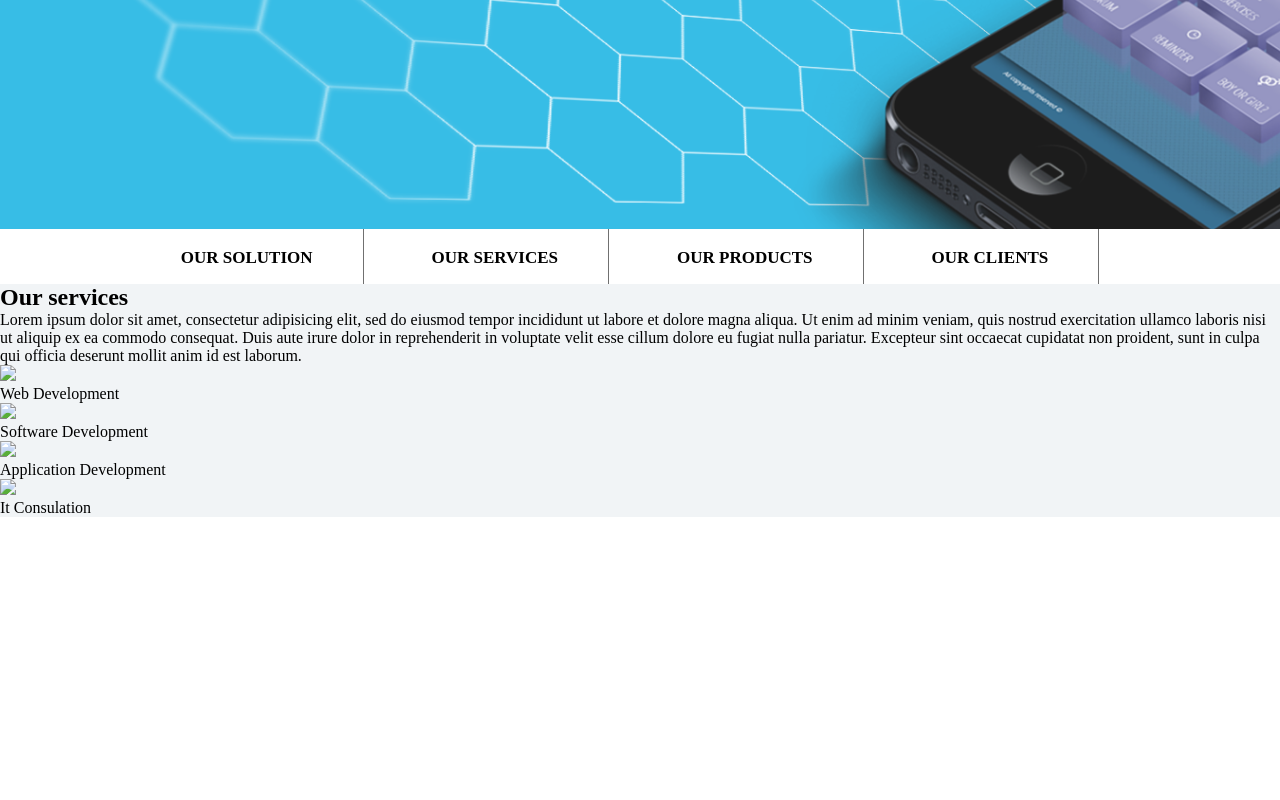
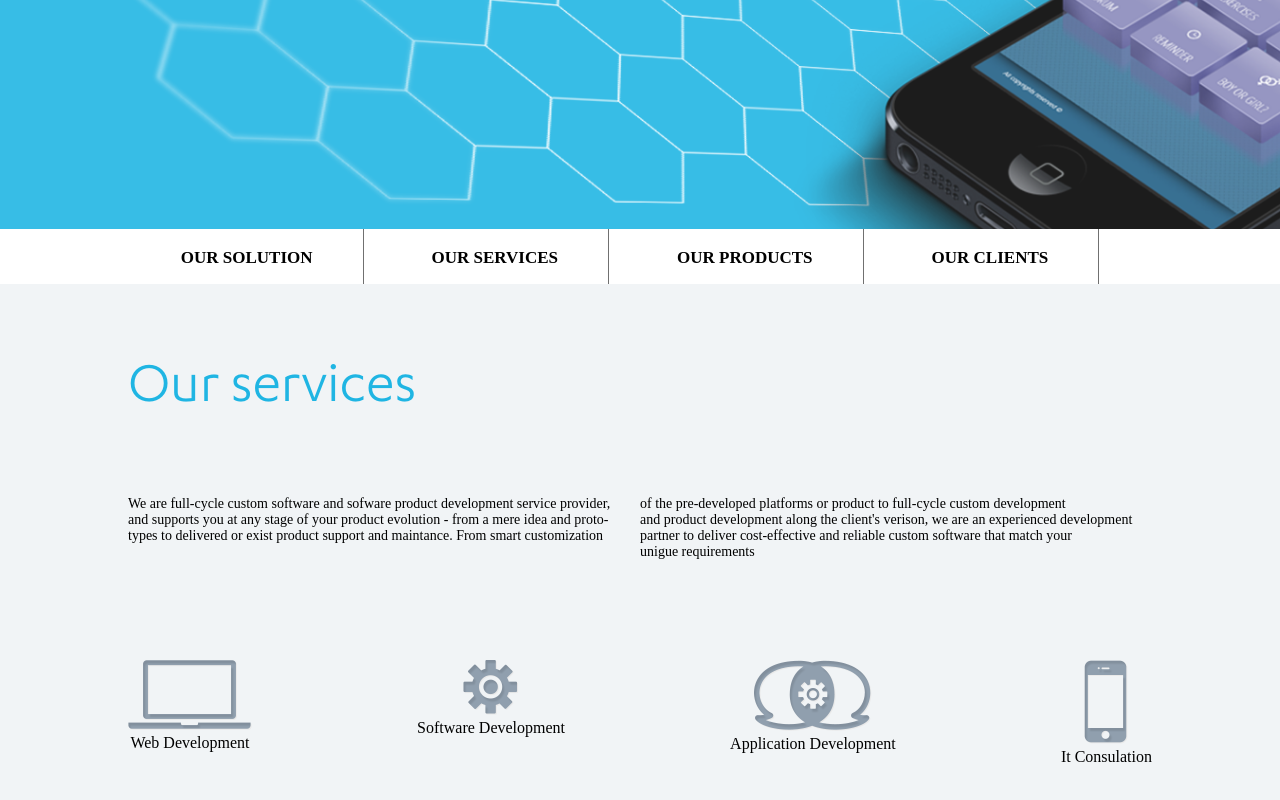
Before and after one commit to wojciechsmolarek/PSD_to_HTML, a website: page src/index.html in a window 1280 px wide. Shown: the part 446-1246 px from the top of the page. Before the commit the page ends 963 px from the top, so only its background shows below. Drawn offline with Linux system fonts and the light colour scheme.

Commit message:
Our services section

```diff
--- a/src/index.html
+++ b/src/index.html
@@ -35,30 +35,37 @@
       </ul>
     </nav>
     <section class="services">
+      <div class="wrapper">
         <h2 class="section-header"> Our services</h2>
 
-        <p>Lorem ipsum dolor sit amet, consectetur adipisicing elit, sed do eiusmod tempor incididunt ut labore et dolore magna aliqua. Ut enim ad minim veniam, quis nostrud exercitation ullamco laboris nisi ut aliquip ex ea commodo consequat. Duis aute irure dolor in reprehenderit in voluptate velit esse cillum dolore eu fugiat nulla pariatur. Excepteur sint occaecat cupidatat non proident, sunt in culpa qui officia deserunt mollit anim id est laborum.</p>
+        <div class="paragraph-container">
+          <p>We are full-cycle custom software and sofware product development service provider, <br>and supports you at any stage of your product evolution - from a mere idea and proto- <br>types to delivered or exist product support and maintance. From smart customization</p>
+          <p>of the pre-developed platforms or product to full-cycle custom development <br>and product development along the client's verison, we are  an experienced development <br>partner to deliver cost-effective and reliable custom software that match your <br>unigue requirements</p>
+        </div>
 
+        <div class="img-container">
           <figure>
-          <img src="#" alt=" ">
+            <img src="img/Shape8.png" alt="icon">
             <figcaption>Web Development</figcaption>
           </figure>
 
           <figure>
-        <img src="#" alt=" ">
+            <img src="img/Shape11.png" alt="icon">
             <figcaption>Software Development</figcaption>
           </figure>
 
           <figure>
-        <img src="#" alt=" ">
+            <img src="img/Shape10.png" alt="icon">
             <figcaption>Application Development</figcaption>
           </figure>
 
           <figure>
-        <img src="#" alt=" ">
+            <img src="img/Shape9.png" alt="icon">
             <figcaption>It Consulation</figcaption>
           </figure>
+        </div>
 
+      </div>
     </section>
   </body>
 </html>
--- a/src/scss/style.scss
+++ b/src/scss/style.scss
@@ -10,15 +10,27 @@ html, body {
   overflow-x: hidden;
 }
 
+.wrapper {
+  width: 80%;
+  margin: 0 auto;
+}
+
+.section-header {
+  font-family: "Karbon-Regular";
+  font-size: 60px;
+  color: $blue;
+  padding: 70px 0;
+}
+
 
 .main-navigation {
   position: fixed;
-  top: 0;
+  top: -1px;
   left: 0;
   z-index: 100;
   width: 100%;
-  height: 70px;
-  line-height: 70px;
+  height: 71px;
+  line-height: 71px;
   background: $gray;
   .menu-container {
     font-size: 13px;
@@ -86,8 +98,6 @@ html, body {
 .section-navigation {
   width: 100%;
   background: #fff;
-  // position: absolute;
-  // z-index: 6;
   min-height: 55px;
   &_container {
     width: 80%;
@@ -111,4 +121,25 @@ html, body {
 .services {
   width: 100%;
   background: #f1f4f6;
+  padding-bottom: 80px;
+  .paragraph-container {
+    width: 100%;
+    &::after {
+      display: table;
+      content: '';
+      clear: both;
+    }
+    p {
+      font-size: 14px;
+      width: 50%;
+      float: left;
+    }
+  }
+  .img-container {
+    width: 100%;
+    display: flex;
+    justify-content: space-between;
+    text-align: center;
+    margin-top: 100px;
+  }
 }
```
Also changed, not shown: src/css/style.css. Lines whose indentation alone changed are shown as unchanged.
